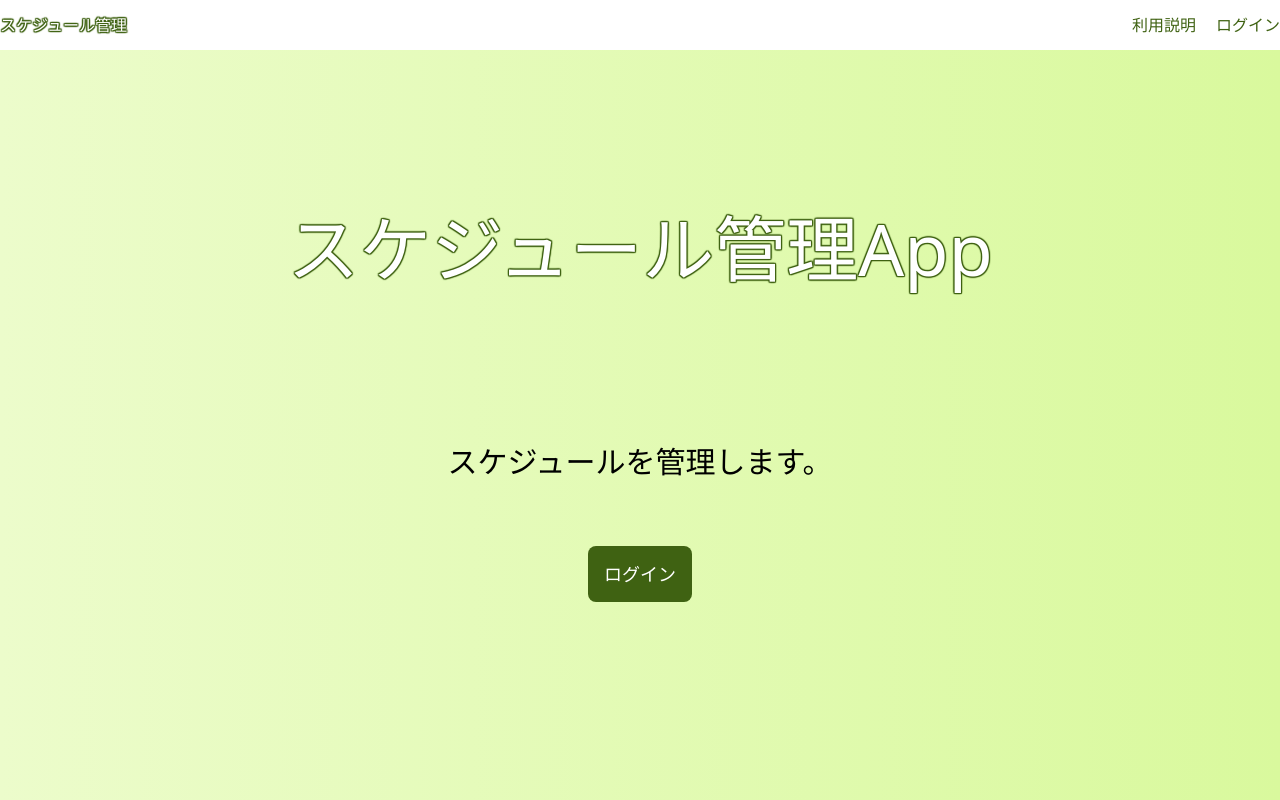
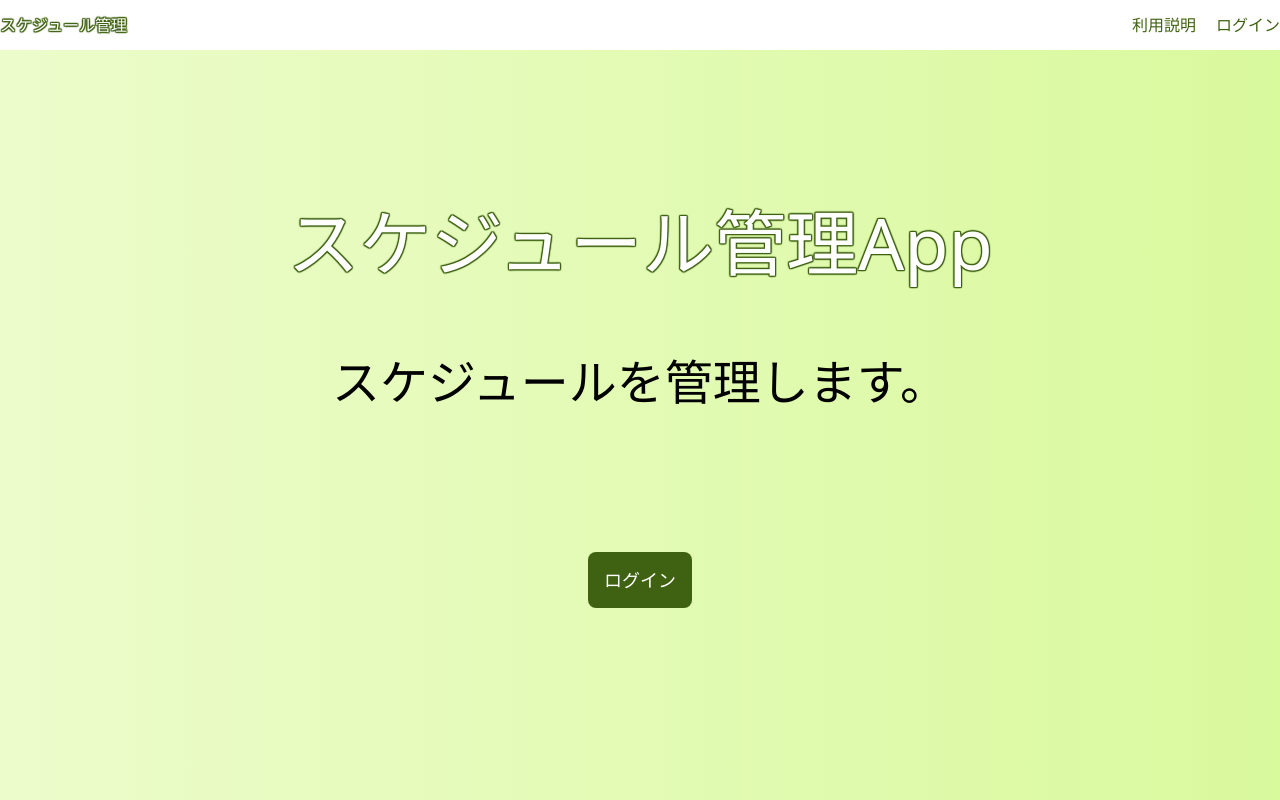
Before and after one commit to Hashimoto-Noriaki/react-calendar-3, a React (Vite) app: page / in a window 1280 px wide. Built offline with nearby package versions, Linux system fonts and the light colour scheme.

Commit message:
トップ画面のリファクタリング

```diff
--- a/src/components/atoms/PrimaryBtn.tsx
+++ b/src/components/atoms/PrimaryBtn.tsx
@@ -4,10 +4,10 @@ type PropsType = {
     children:ReactNode;
 }
 
-export const PrimaryBtn = ({children}: PropsType) => {
+export const PrimaryBtn = ({ children }: PropsType) => {
     return (
         <butto className="bg-lime-800 p-4 text-white text-lg rounded-lg">
             {children}
         </butto>
-    )
-}
+    );
+};
--- a/src/components/pages/TopPage.tsx
+++ b/src/components/pages/TopPage.tsx
@@ -1,28 +1,16 @@
 import { PrimaryBtn } from '../atoms/PrimaryBtn'
+import { NotLoginLayout } from '../templates/NotLoginLayout'
 
 export const TopPage = () => {
     return (
-        <div className="relative">
-            <header className="bg-white fixed leading-[50px] top-0 left-0 right-0">
-                <div className="container mx-auto flex justify-between">
-                    <p className="logo">スケジュール管理</p>
-                    <nav>
-                        <ul className="flex gap-5">
-                            <li className="text-lime-800">利用説明</li>
-                            <li className="text-lime-800">ログイン</li>
-                        </ul>
-                    </nav>
-                </div>
-            </header>
-            <main className="bg-gradient-to-r from-lime-100 to-lime-200 h-screen flex flex-col justify-center items-center">
-                <div className="text-center">
-                    <h1 className="logo text-7xl">スケジュール管理App</h1>
-                    <p className="text-3xl pt-[20vh]">スケジュールを管理します。</p>
-                </div>
-                <div className="pt-[10vh]">
+        <NotLoginLayout>
+            <div className="text-center">
+                <h1 className="logo text-7xl">スケジュール管理App</h1>
+                <p className="pt-[10vh] text-5xl">スケジュールを管理します。</p>
+                <div className="pt-[20vh]">
                     <PrimaryBtn>ログイン</PrimaryBtn>
                 </div>
-            </main>
-        </div>
+            </div>
+        </NotLoginLayout>
     )
 }
--- a/src/components/templates/NotLoginLayout.tsx
+++ b/src/components/templates/NotLoginLayout.tsx
@@ -1,5 +1,26 @@
-export const NotLoginLayout = () => {
+import { ReactNode } from 'react'
+
+type PropsType = {
+    children:ReactNode;
+}
+
+export const NotLoginLayout = ({children}: PropsType) => {
     return (
-        <div>NotLoginLayout</div>
+        <div className="relative">
+            <header className="bg-white fixed leading-[50px] top-0 left-0 right-0">
+                <div className="container mx-auto flex justify-between">
+                    <p className="logo">スケジュール管理</p>
+                    <nav>
+                        <ul className="flex gap-5">
+                            <li className="text-lime-800">利用説明</li>
+                            <li className="text-lime-800">ログイン</li>
+                        </ul>
+                    </nav>
+                </div>
+            </header>
+            <main className="bg-gradient-to-r from-lime-100 to-lime-200 h-screen flex flex-col justify-center items-center">
+                {children}
+            </main>
+        </div>
     )
 }
--- a/src/styles/output.css
+++ b/src/styles/output.css
@@ -708,6 +708,11 @@ video {
   line-height: 1.75rem;
 }
 
+.text-5xl {
+  font-size: 3rem;
+  line-height: 1;
+}
+
 .leading-\[50px\] {
   line-height: 50px;
 }
```
